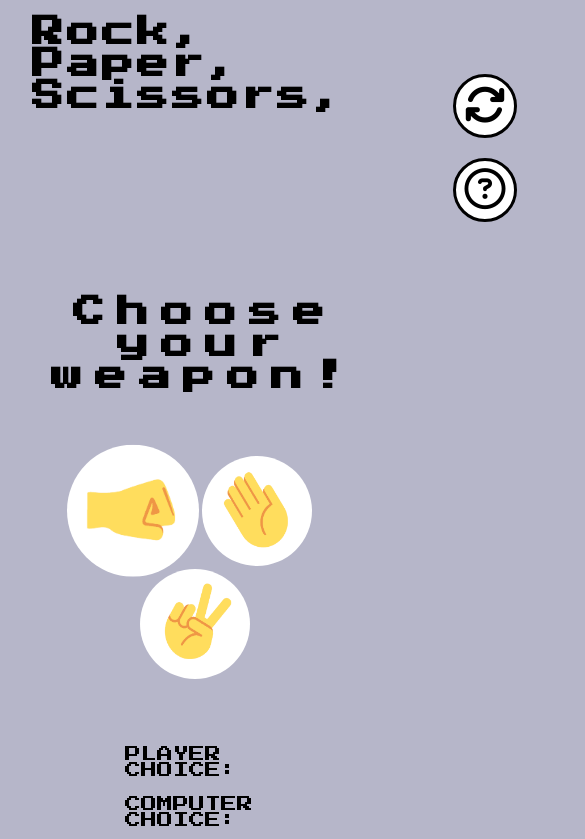
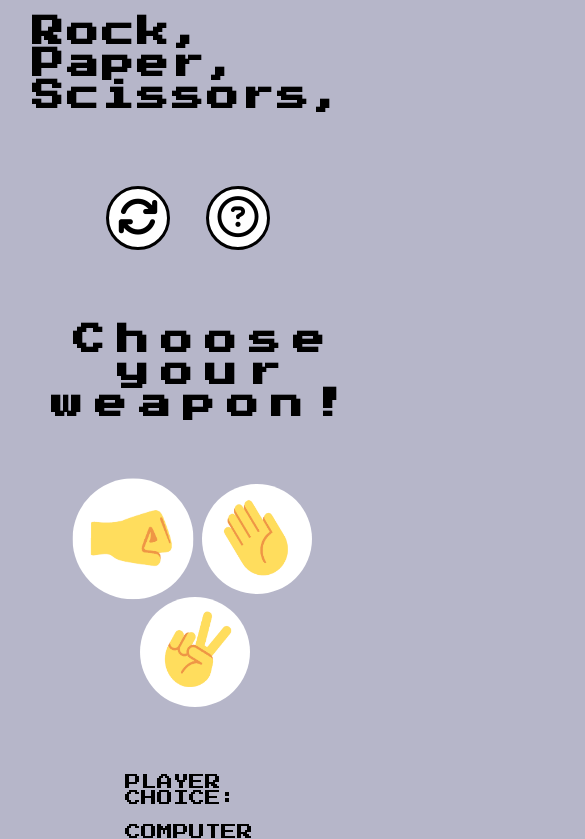
Before and after one commit to MattuW4/Rock-paper-scissors-JavaScript-game, a plain HTML site: page index.html in a window 390 px wide. In both pictures the pointer is over the button 133 px from the left and 512 px from the top of the page. Shown: the top 839 px of the page, 585 px wide, since content can reach past the window. Drawn offline with Linux system fonts and the light colour scheme.

Commit message:
Add media query for screens less than 590px to make responsive

```diff
--- a/assets/css/style.css
+++ b/assets/css/style.css
@@ -292,3 +292,13 @@ div>ul {
         margin: 0.625rem;
     }
 }
+
+@media screen and (max-width: 590px) {
+    .game-info-banner {
+        flex-wrap: wrap;
+    }
+
+    .player-weapon-choice-button:hover {
+        transform: scale(1.1);
+    }
+}
```
